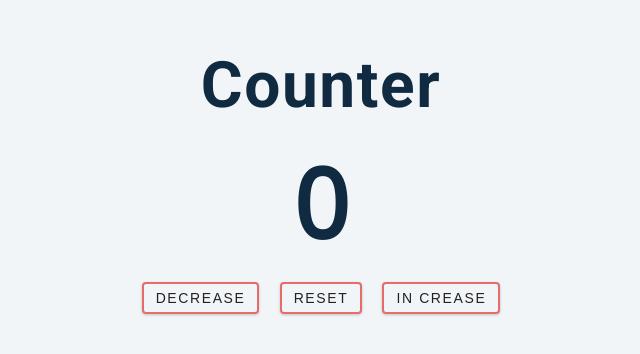
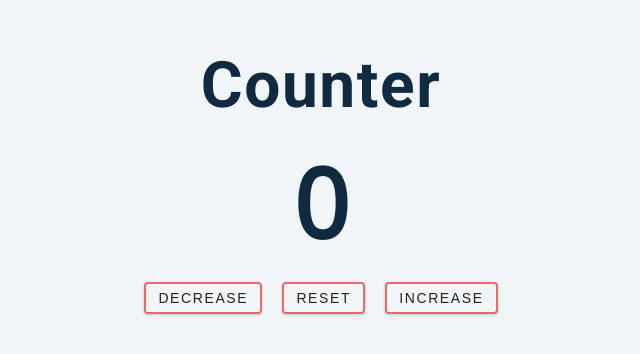
Before and after one commit to evissa/counter, a plain HTML site: page index.html in a window 1280 px wide. Shown: the part 212-566 px from the top of the page, 319-959 px from the left. Drawn offline with nearby package versions, Linux system fonts and the light colour scheme.

Commit message:
Update index.html

```diff
--- a/index.html
+++ b/index.html
@@ -19,7 +19,7 @@
             <div class="button-container">
                 <button class="btn decrease"> Decrease </button>
                 <button class="btn reset"> Reset </button>
-                <button class="btn increase"> In   crease </button>
+                <button class="btn increase"> Increase </button>
     </main>
 
 
```
